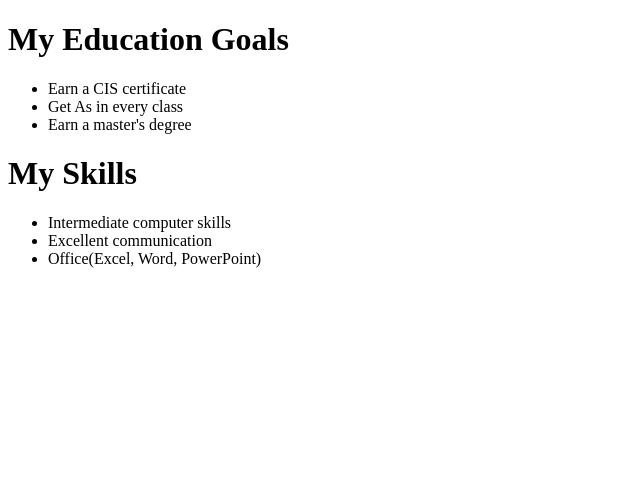
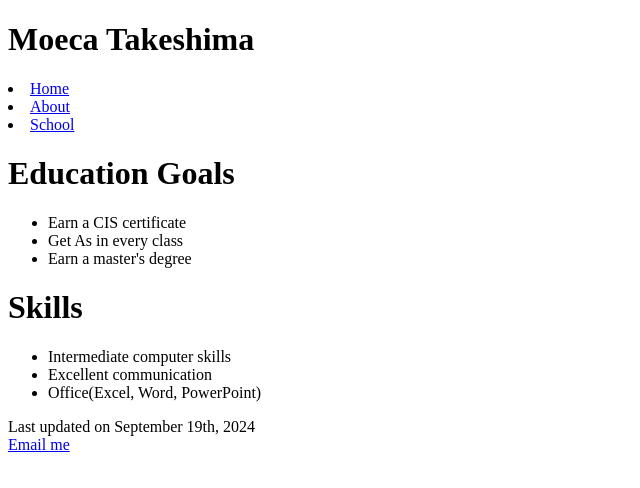
Before and after one commit to moeca08/CIS132, a plain HTML site: page about.html in a window 1280 px wide. Shown: the whole page, without its empty margins (0-640 px from the left). Drawn offline with Linux system fonts and the light colour scheme.

Commit message:
Add files via upload
For Project 1-2

```diff
--- a/about.html
+++ b/about.html
@@ -7,21 +7,30 @@
 </head>
 
 <body>
-
-    <h1>My Education Goals</h1>
+    <h1>Moeca Takeshima</h1>
+    <nav>
+        <li><a href="index.html">Home</a></li>
+        <li><a href="about.html">About</a></li>
+        <li><a href="#">School</a></li>
+    </nav>
+    <h1>Education Goals</h1>
     <ul>
         <li>Earn a CIS certificate</li>
         <li>Get As in every class</li>
         <li>Earn a master's degree</li>
     </ul>
 
-    <h1>My Skills</h1>
+    <h1>Skills</h1>
     <ul>
         <li>Intermediate computer skills</li>
         <li>Excellent communication</li>
         <li>Office(Excel, Word, PowerPoint)</li>
     </ul>
 
+    <footer>
+        Last updated on September 19th, 2024
+        <br><a href="moeca_takeshima@elcamino.edu">Email me</a></br>
+    </footer>
 </body>
 
 </html>
```
Also changed, not shown: index.html (+1 -1 lines).
